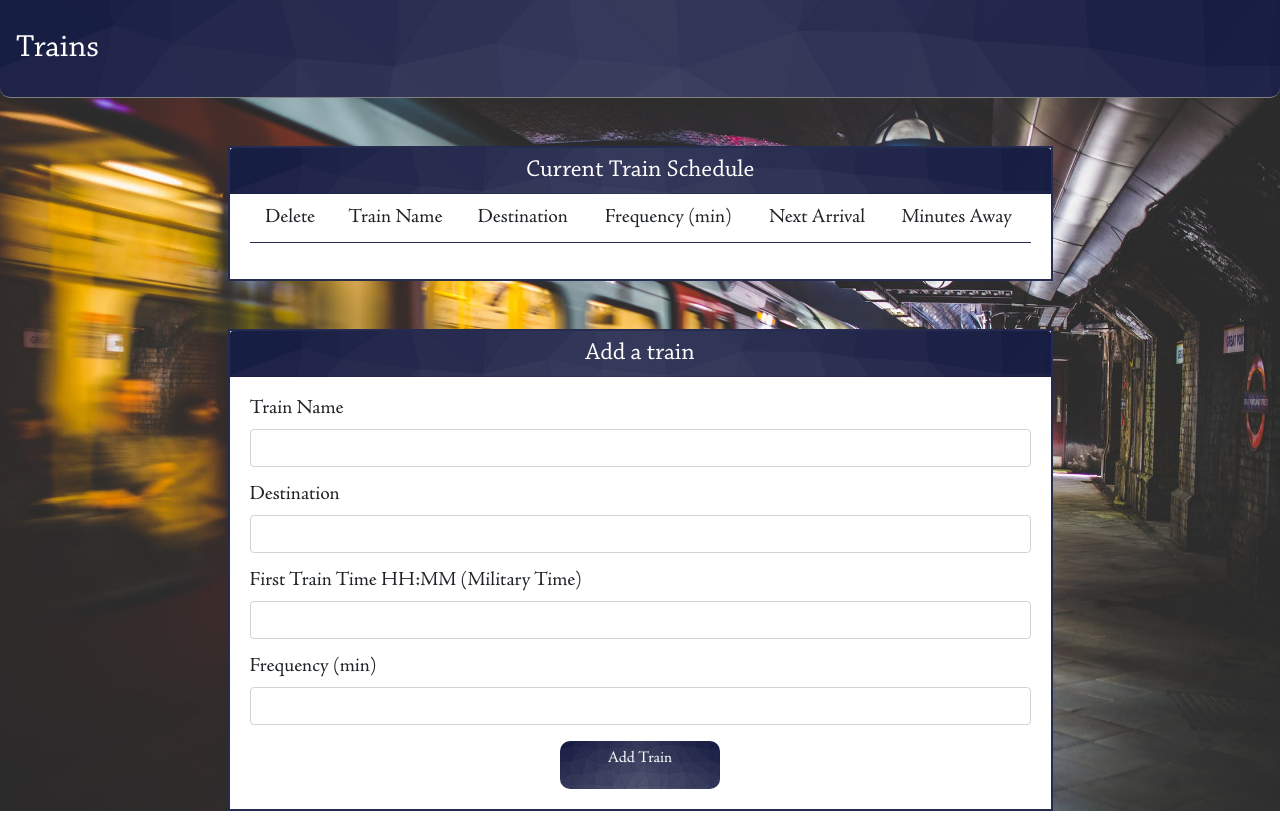
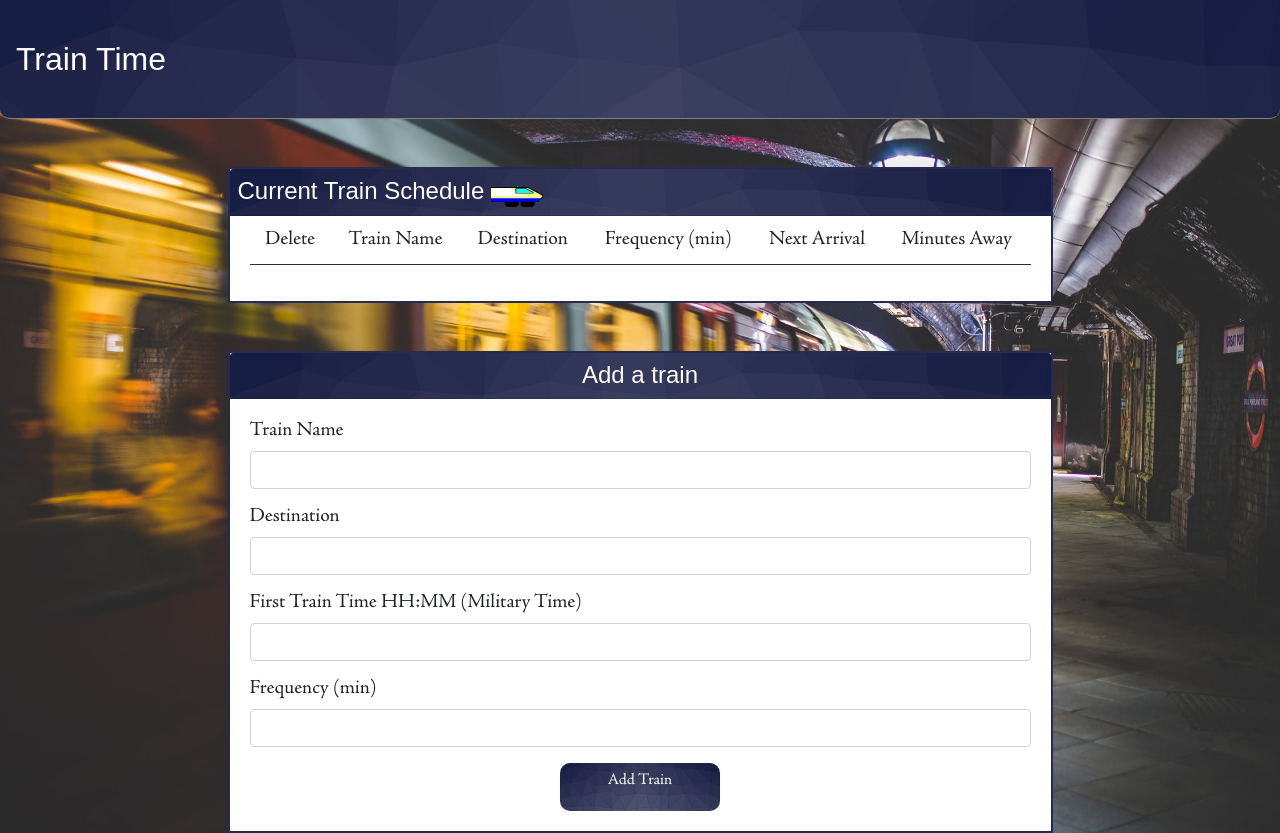
Before and after one commit to AshleyFeijoo/TrainScheduler, a plain HTML site: page index.html in a window 1280 px wide. Before the commit the page ends 811 px from the top, so only its background shows below. Drawn offline with nearby package versions, Linux system fonts and the light colour scheme; no server answers; a web font is replaced by a local one.

Commit message:
overhaul

```diff
--- a/assets/css/somethin.css
+++ b/assets/css/somethin.css
@@ -40,3 +40,6 @@
     width:100%;
     transition:800ms ease all;
   }
+
+
+  /* TRAINS */
--- a/assets/css/style.css
+++ b/assets/css/style.css
@@ -31,7 +31,8 @@ thead:first-child{
 
 h1, h2, h3, h4, h5{
     color:white!important;
-    font-family:FontTwo !important;
+    font-family: 'Karla', sans-serif!important;
+
     /* font-family: 'Kodchasan', sans-serif; */
 }
 
@@ -69,7 +70,8 @@ body{
     margin: 0;
     padding: 0px 10px; */
 }
-@import url('https://fonts.googleapis.com/css?family=Work+Sans');
+@import url('https://fonts.googleapis.com/css?family=Karla');
+
 
 
 .navbar{
@@ -82,3 +84,15 @@ body{
     border-bottom-right-radius: 10px;
 
 }
+
+.train-pic{
+    width: 548px;
+    height:28px;
+
+
+}
+
+h1{
+    margin: auto 0 auto 0;
+    padding: 1em 1em 1em 0
+}
--- a/index.html
+++ b/index.html
@@ -33,14 +33,15 @@
 </head>
 <body class="AJenson">
     <div class= "mx-auto navbar text-center">
-        <h1>Trains</h1>
+        <h1 class=" text-left">Train Time</h1>
+
     </div>
     <div class="container">
         <div class="row d-flex flex-column justify-content-center ">
             <div class= "col-lg-9 align-self-center mt-5 mb-5">
                 <div class="card card-success">
                     <div class="card-header p-1">
-                    <h3 class="card-title h4 p-1 m-0 text-center">Current Train Schedule</h3>
+                    <h3 class="card-title h4 p-1 m-0 ml-0 text-left">Current Train Schedule <img class="ml-0 text-left train-pic" src="./assets/images/animated-train-image-0010.gif" alt=""> </h3>
                     </div>
                     <div class="table-responsive-sm pt-0 card-body">
                     <table class="table table-hover text-center" id='train-table'>
```
Also changed, not shown: assets/images/200.gif (added), assets/images/animated-train-image-0010.gif (added).
